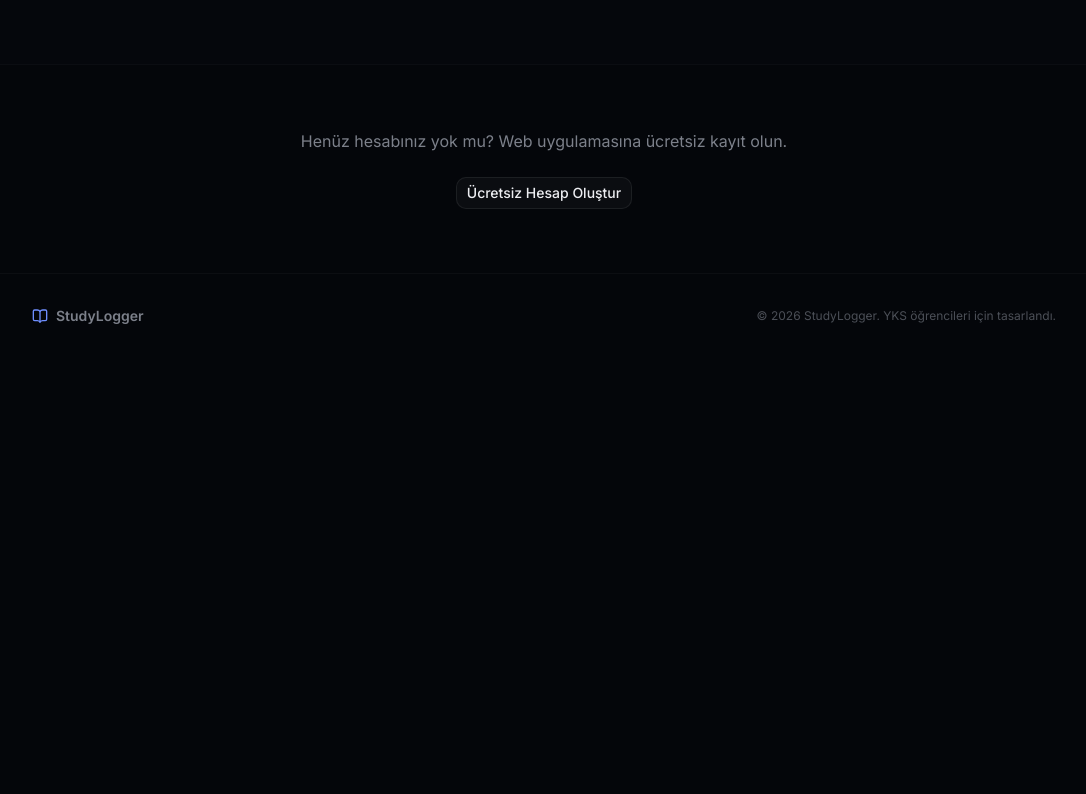
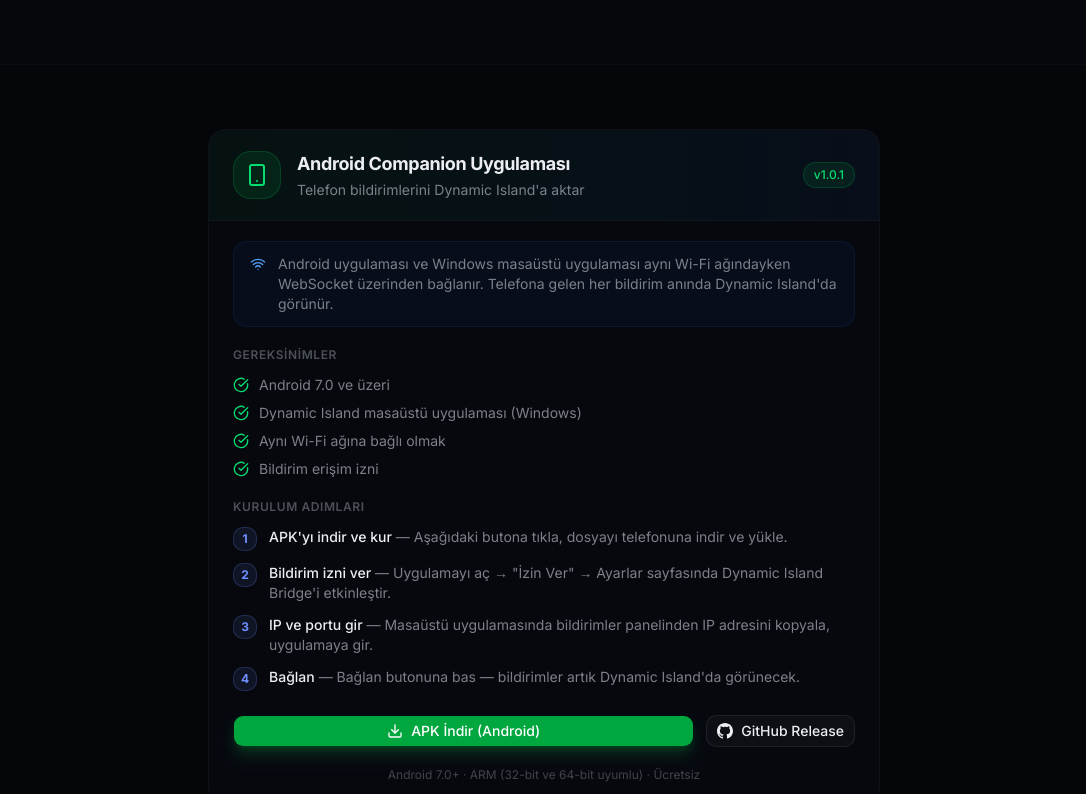
Before and after one commit to SsMmGg28/Studylogger, a Next.js app: page /download in a window 1280 px wide. Shown: the part 1366-2160 px from the top of the page, without its empty margins (96-1182 px from the left). Before the commit the page ends 1724 px from the top, so only its background shows below. Built offline with nearby package versions, Linux system fonts and the light colour scheme.

Commit message:
feat: add Android companion app download card

```diff
--- a/src/app/download/page.tsx
+++ b/src/app/download/page.tsx
@@ -1,5 +1,5 @@
 import Link from "next/link";
-import { BookOpen, Monitor, Download, CheckCircle, ArrowLeft } from "lucide-react";
+import { BookOpen, Monitor, Download, CheckCircle, ArrowLeft, Smartphone, Wifi } from "lucide-react";
 import { Button } from "@/components/ui/button";
 
 export const metadata = {
@@ -11,8 +11,10 @@
   const RELEASE_URL =
     "https://github.com/SsMmGg28/Studylogger/releases/latest";
   const DIRECT_DOWNLOAD_URL =
-    "https://github.com/SsMmGg28/Studylogger/releases/download/v1.0.0/Dynamic.Island.Setup.1.0.0.exe";
-
+    "https://github.com/SsMmGg28/Studylogger/releases/download/v1.0.0/Dynamic.Island.Setup.1.0.0.exe";  const ANDROID_APK_URL =
+    "https://github.com/SsMmGg28/Studylogger/releases/download/v1.0.1/DynamicIslandBridge-v1.0.1.apk";
+  const ANDROID_RELEASE_URL =
+    "https://github.com/SsMmGg28/Studylogger/releases/tag/v1.0.1";
   const features = [
     "Windows görev çubuğunuzda dinamik ada widget'ı",
     "Çalışma zamanlayıcısını doğrudan ada üzerinden kontrol edin",
@@ -130,6 +132,102 @@
         </div>
       </section>
 
+      {/* Android Companion */}
+      <section className="py-16 px-4 sm:px-6">
+        <div className="max-w-2xl mx-auto">
+          <div className="rounded-2xl border border-border/50 bg-card/40 overflow-hidden">
+            {/* Header */}
+            <div className="flex items-center gap-4 px-6 py-5 border-b border-border/40 bg-gradient-to-r from-green-500/5 to-blue-500/5">
+              <div className="flex items-center justify-center w-12 h-12 rounded-2xl bg-green-500/10 border border-green-500/20 shrink-0">
+                <Smartphone className="w-6 h-6 text-green-400" />
+              </div>
+              <div>
+                <h2 className="text-lg font-bold">Android Companion Uygulaması</h2>
+                <p className="text-sm text-muted-foreground mt-0.5">
+                  Telefon bildirimlerini Dynamic Island&apos;a aktar
+                </p>
+              </div>
+              <span className="ml-auto shrink-0 text-xs font-medium px-2.5 py-1 rounded-full bg-green-500/10 text-green-400 border border-green-500/20">
+                v1.0.1
+              </span>
+            </div>
+
+            {/* Body */}
+            <div className="px-6 py-5 space-y-5">
+              {/* How it works */}
+              <div className="flex items-start gap-3 text-sm text-muted-foreground bg-blue-500/5 border border-blue-500/10 rounded-xl px-4 py-3">
+                <Wifi className="w-4 h-4 text-blue-400 shrink-0 mt-0.5" />
+                <p>
+                  Android uygulaması ve Windows masaüstü uygulaması aynı Wi-Fi ağındayken WebSocket üzerinden bağlanır.
+                  Telefona gelen her bildirim anında Dynamic Island&apos;da görünür.
+                </p>
+              </div>
+
+              {/* Requirements */}
+              <div>
+                <p className="text-xs font-semibold uppercase tracking-wider text-muted-foreground/60 mb-3">Gereksinimler</p>
+                <ul className="space-y-2">
+                  {[
+                    "Android 7.0 ve üzeri",
+                    "Dynamic Island masaüstü uygulaması (Windows)",
+                    "Aynı Wi-Fi ağına bağlı olmak",
+                    "Bildirim erişim izni",
+                  ].map((r) => (
+                    <li key={r} className="flex items-center gap-2.5 text-sm text-muted-foreground">
+                      <CheckCircle className="w-4 h-4 text-green-400 shrink-0" />
+                      {r}
+                    </li>
+                  ))}
+                </ul>
+              </div>
+
+              {/* Steps */}
+              <div>
+                <p className="text-xs font-semibold uppercase tracking-wider text-muted-foreground/60 mb-3">Kurulum adımları</p>
+                <ol className="space-y-3">
+                  {[
+                    { n: "1", t: "APK'yı indir ve kur", d: 'Aşağıdaki butona tıkla, dosyayı telefonuna indir ve yükle.' },
+                    { n: "2", t: "Bildirim izni ver", d: 'Uygulamayı aç → "İzin Ver" → Ayarlar sayfasında Dynamic Island Bridge\'i etkinleştir.' },
+                    { n: "3", t: "IP ve portu gir", d: 'Masaüstü uygulamasında bildirimler panelinden IP adresini kopyala, uygulamaya gir.' },
+                    { n: "4", t: "Bağlan", d: 'Bağlan butonuna bas — bildirimler artık Dynamic Island\'da görünecek.' },
+                  ].map((s) => (
+                    <li key={s.n} className="flex gap-3 text-sm">
+                      <span className="shrink-0 w-6 h-6 rounded-lg bg-primary/10 border border-primary/20 text-primary font-bold text-xs flex items-center justify-center">
+                        {s.n}
+                      </span>
+                      <div>
+                        <span className="font-medium text-foreground">{s.t}</span>
+                        <span className="text-muted-foreground"> — {s.d}</span>
+                      </div>
+                    </li>
+                  ))}
+                </ol>
+              </div>
+
+              {/* Download buttons */}
+              <div className="flex flex-col sm:flex-row gap-3 pt-1">
+                <a href={ANDROID_APK_URL} download className="flex-1">
+                  <Button className="w-full gap-2 bg-green-600 hover:bg-green-500 text-white shadow-lg shadow-green-500/20 hover:shadow-green-500/35 hover:-translate-y-0.5 transition-all">
+                    <Download className="w-4 h-4" />
+                    APK İndir (Android)
+                  </Button>
+                </a>
+                <a href={ANDROID_RELEASE_URL} target="_blank" rel="noopener noreferrer">
+                  <Button variant="outline" className="w-full border-white/10 hover:bg-white/5 gap-2">
+                    <svg className="w-4 h-4" viewBox="0 0 24 24" fill="currentColor"><path d="M12 0C5.374 0 0 5.373 0 12c0 5.302 3.438 9.8 8.207 11.387.599.111.793-.261.793-.577v-2.234c-3.338.726-4.033-1.416-4.033-1.416-.546-1.387-1.333-1.756-1.333-1.756-1.089-.745.083-.729.083-.729 1.205.084 1.839 1.237 1.839 1.237 1.07 1.834 2.807 1.304 3.492.997.107-.775.418-1.305.762-1.604-2.665-.305-5.467-1.334-5.467-5.931 0-1.311.469-2.381 1.236-3.221-.124-.303-.535-1.524.117-3.176 0 0 1.008-.322 3.301 1.23A11.509 11.509 0 0112 5.803c1.02.005 2.047.138 3.006.404 2.291-1.552 3.297-1.23 3.297-1.23.653 1.653.242 2.874.118 3.176.77.84 1.235 1.911 1.235 3.221 0 4.609-2.807 5.624-5.479 5.921.43.372.823 1.102.823 2.222v3.293c0 .319.192.694.801.576C20.566 21.797 24 17.3 24 12c0-6.627-5.373-12-12-12z"/></svg>
+                    GitHub Release
+                  </Button>
+                </a>
+              </div>
+
+              <p className="text-xs text-muted-foreground/50 text-center">
+                Android 7.0+ · ARM (32-bit ve 64-bit uyumlu) · Ücretsiz
+              </p>
+            </div>
+          </div>
+        </div>
+      </section>
+
       {/* CTA */}
       <section className="py-16 px-4 sm:px-6">
         <div className="max-w-xl mx-auto text-center">
```
